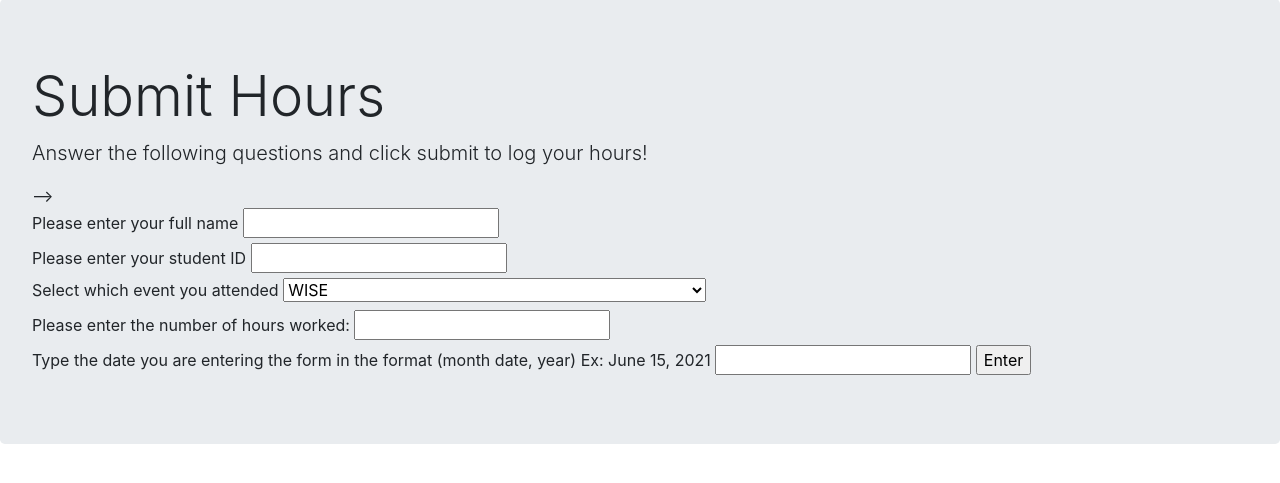
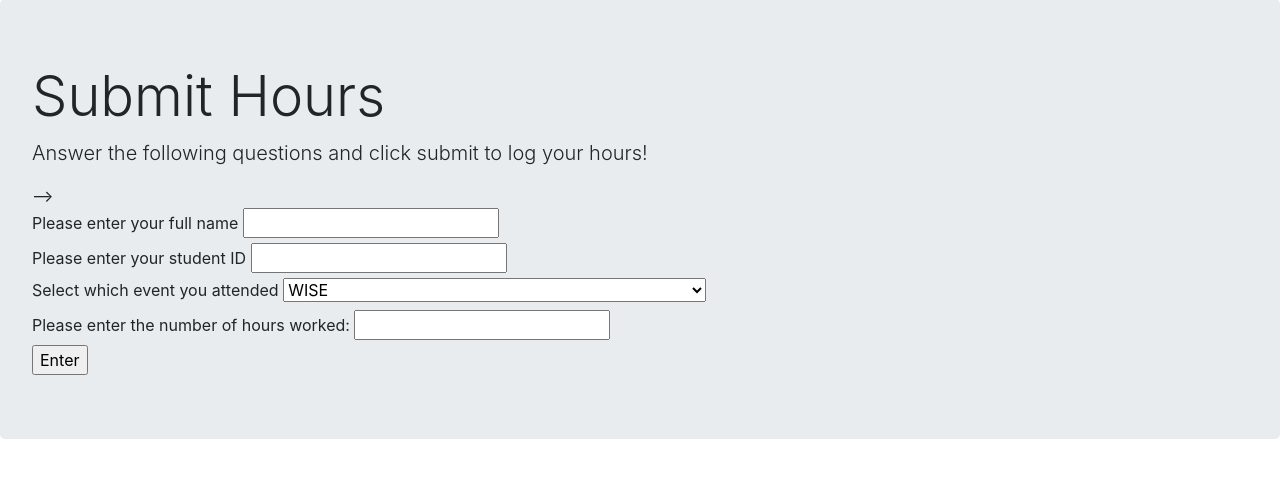
Before and after one commit to Vishwa-Muthuraman/team75_sample_site, a Flask app: page /sign_up in a window 1280 px wide. Shown: the part 71-554 px from the top of the page. Run offline with Flask 2, Linux system fonts and the light colour scheme; some libraries are stand-ins or nearby versions.

Commit message:
whatever

```diff
--- a/forms.py
+++ b/forms.py
@@ -1,7 +1,8 @@
+from tkinter.constants import DISABLED
 from flask_wtf import FlaskForm
-from wtforms import StringField, SelectField, SubmitField, DecimalField
-from wtforms.validators import DataRequired, NumberRange, Email
-import datetime
+from wtforms import StringField, SelectField, SubmitField, DecimalField, FloatField, DateField
+from wtforms.validators import DataRequired, NumberRange, Email, Length
+from datetime import date
 
 class VolunteerForm(FlaskForm):
     # create attributes
@@ -12,7 +13,21 @@ class VolunteerForm(FlaskForm):
     event = SelectField("Select which event you attended",
                  choices=[('WISE', 'WISE'),('WISE Prep Work(LEADS ONLY)', 'WISE Prep Work(LEADS ONLY)') ,('WISTEM2D', 'WISTEM2D'), ('WISTEM2D Prep Work(LEADS ONLY)', 'WISTEM2D Prep Work(LEADS ONLY)'),('Food Drive', 'Food Drive'),('Food Drive Prep Work(LEADS ONLY)', 'Food Drive Prep Work(LEADS ONLY)'),('Charity Miles','Charity Miles'), ('Charity Miles Prep Work(LEADS ONLY)', 'Charity Miles Prep Work(LEADS ONLY)'),('Stem Kits', 'Stem Kits'),('Stem Kits Prep Work(LEADS ONLY)', 'Stem Kits Prep Work(LEADS ONLY)'),('Raider Pollinators', 'Raider Pollinators'),('Raider Pollinators Prep Work(LEADS ONLY)','Raider Pollinators Prep Work(LEADS ONLY)'), ('Safety', 'Safety'),('Safety Prep Work(LEADS ONLY)','Safety Prep Work(LEADS ONLY)'),('Animal Shelter','Animal Shelter'),('Animal Shelter Prep Work(LEADS ONLY)','Animal Sheler Prep Work(LEADS ONLY)'), ('FLL BoroBlast', 'FLL BoroBlast'),('FLL BoroBlast Prep Work(LEADS ONLY)', 'FLL BoroBlast Prep Work(LEADS ONLY)'), ('IBM', 'IBM'), ('IBM Prep Work(LEADS ONLY)', 'IBM Prep Work(LEADS ONLY)'), ('Quaransteam', 'Quaransteam'),('Quaransteam Prep Work(LEADS ONLY)','Quaransteam Prep Work(LEADS ONLY)'),('Precious Plastics', 'Precious Plastics'),('Precious Plastics Prep Work(LEADS ONLY)', 'Precious Plastics Prep Work(LEADS ONLY)'),('Outreach Tracking Website Prep Work(LEADS ONLY)','Outreach Tracking Website Prep Work(LEADS ONLY)'),('Team Website Prep Work(LEADS ONLY)','Team Website Prep Work(LEADS ONLY)')])
 
-    Date = StringField("Type the date you are entering the form in the format (month date, year) Ex: June 15, 2021 ",validators=[DataRequired()])
+    #Date = SelectField("Type the date you are entering the form",
+     #           choices= [('January', 'January'),('February', 'February'), ('March', 'March'), ('April', 'April'), ('May', 'May'), ('June', 'June'), ('July', 'July'), ('August', 'August'),('September', 'September'), ('October', 'October'), ('November', 'November'), ('December', 'December')])
+      #Date_day = SelectField("Type the date you are entering the form",
+       #         choices = [('1'), ('2','2'), ('3','3'), ('4','4'), ('5','5'), ('6','6'), ('7','7'), ('8','8'), ('9','9'), ('10','10'), ('11','11'), ('12','12'), ('13','13'), ('14','14'), ('15','15'), ('16','16'), ('17','17'), ('18','18'), ('19','19'), ('20','20'), ('21','21'), ('22','22'), ('23','23'), ('24','24'), ('25','25'), ('26','26'), ('27','27'), ('28','28'), ('29','29'), ('30','30'), ('31','31')])
+       #         choices = [('2020',)]
+
+#year = DecimalField("Enter a year", validators=[DataRequired()])
+#month = DecimalField("Enter a month", validators=[DataRequired()])
+#day = DecimalField("Enter a day", validators=[DataRequired()])
+
+#Date = datetime.date(year, month, day)
+#Date = datetime.date(year, month, day)
+#Date = DateTimeField("Enter the date you are filling out this form in the format (Month-Day-Year)Ex: 6-15-2021",validators=[DataRequired()], format='%Y-%m-%d')
+    #Date = StringField("Enter the date your filling out this form in the format month-date-year(6-22-2021)", validators=[DataRequired(), Length(max =10)])
+    Date = DateField("Enter the date", default=date.today)
 
     submit = SubmitField("Enter")
 
--- a/models.py
+++ b/models.py
@@ -12,7 +12,7 @@ class DATABASE_URL(db.Model):
 
     stud_ID = db.Column(db.String(100), nullable=False)
 
-    Date = db.Column(db.String(100), nullable=False)
+    Date = db.Column(db.Date(), nullable=False)
 
 
     def __repr__(self):
--- a/templates/sign_up.html
+++ b/templates/sign_up.html
@@ -68,9 +68,8 @@
     {{ form.event.label }} {{ form.event() }}
     <br>
     {{ form.hours.label }} {{ form.hours() }}
+
     <br>
-    {{ form.Date.label }} {{ form.Date() }}
-
     {{ form.submit() }}
 
 </form>
--- a/templates/volunteer_found.html
+++ b/templates/volunteer_found.html
@@ -9,7 +9,7 @@
 </ul>
 <ul>
     {% for v in DATABASE_URL %}
-    <li>{{v.name}} volunteered at {{v.event}} for {{v.hours}} hours on {{v.Date}}. Student ID is {{v.stud_ID}}</li>
+    <li>{{v.name}} volunteered at {{v.event}} for {{v.hours}}. Student ID is {{v.stud_ID}}. Form filled out on {{v.Date}}</li>
     {% endfor %}
 </ul>
 
```
